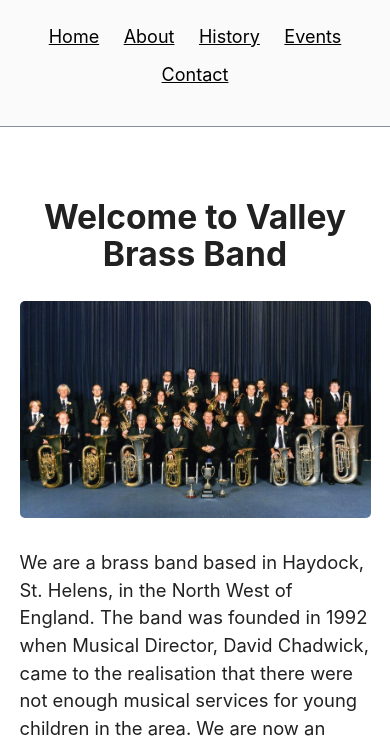
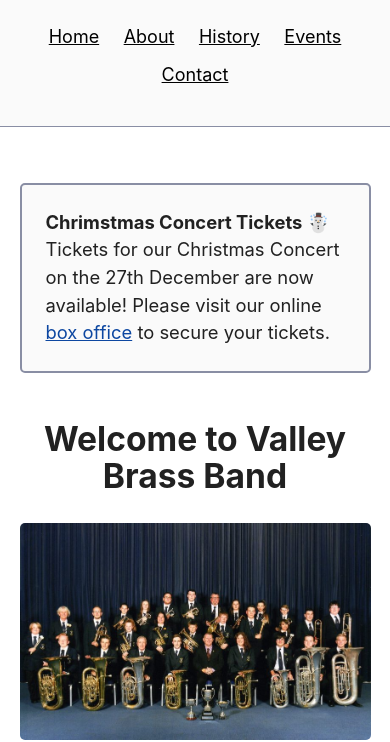
Before and after one commit to james-hooton/valleybrassband, a plain HTML site: page index.html in a window 390 px wide. Shown: the part 131-873 px from the top of the page. Drawn offline with nearby package versions, Linux system fonts and the light colour scheme.

Commit message:
Resized ifame and notifications
Extended iframe on box office page to account for mobile and Christmas concert popup on homepage and events page

```diff
--- a/index.html
+++ b/index.html
@@ -4,6 +4,7 @@
     <meta charset="UTF-8">
     <meta http-equiv="X-UA-Compatible" content="IE=edge">
     <meta name="viewport" content="width=device-width, initial-scale=1.0">
+    <meta name="description" content="Valley Brass is a band based in Haydock, St. Helens. We offer tuition to all ages and abilities and are available to hire for your event.">
     <title>Valley Brass Band</title>
     <link rel="stylesheet" href="https://unpkg.com/simpledotcss/simple.min.css">
     <link rel="stylesheet" href="https://unpkg.com/leaflet@1.8.0/dist/leaflet.css"
@@ -30,6 +31,10 @@
         </nav>
     </header>
     <main>
+        <p class="notice">
+            <strong>Chrimstmas Concert Tickets ☃️</strong>
+            <br> Tickets for our Christmas Concert on the 27th December are now available! Please visit our online <a href="boxoffice.html">box office</a> to secure your tickets.
+        </p>
         <h2 class="welcome">Welcome to Valley Brass Band</h2>
         <img src="images/homepage.jpeg" alt="">
         <p>We are a brass band based in Haydock, St. Helens, in the North West of England. The band was founded in 1992 when Musical Director, David Chadwick, came to the realisation that there were not enough musical services for young children in the area. We are now an established group and performing in concerts and contests regionally, nationally, and occasionally internationally.</p>
--- a/style.css
+++ b/style.css
@@ -25,8 +25,20 @@ header nav a {
     --accent-bg: #fafafa
 }
 
+:root {
+    --prefers-color-scheme: light;
+}
+
 .fa {
     padding: 5px;
     text-decoration: none;
     font-size: x-large !important;
   }
+
+.notice {
+background: var(--accent-bg);
+border: 2px solid var(--border);
+border-radius: 5px;
+padding: 1.5rem;
+margin: 2rem 0;
+}
```
Also changed, not shown: events.html (+4 -0 lines), vacancies.html (renamed from boxoffice.html, +16 -3 lines).
